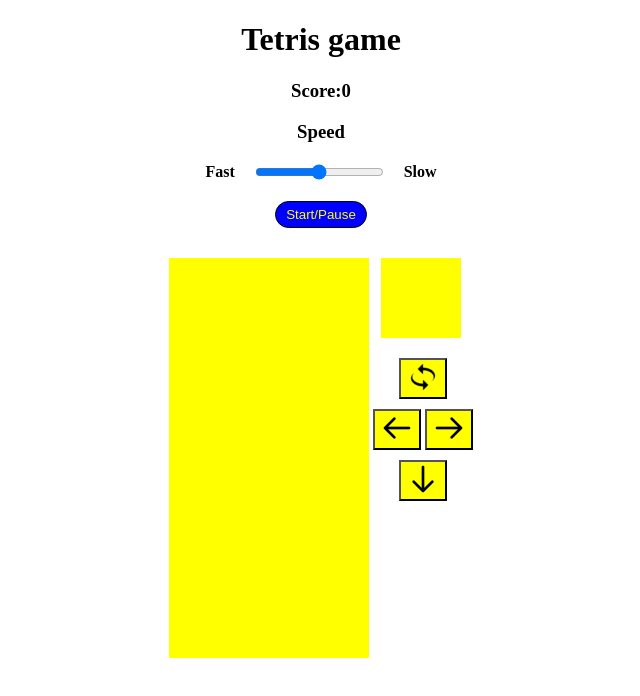
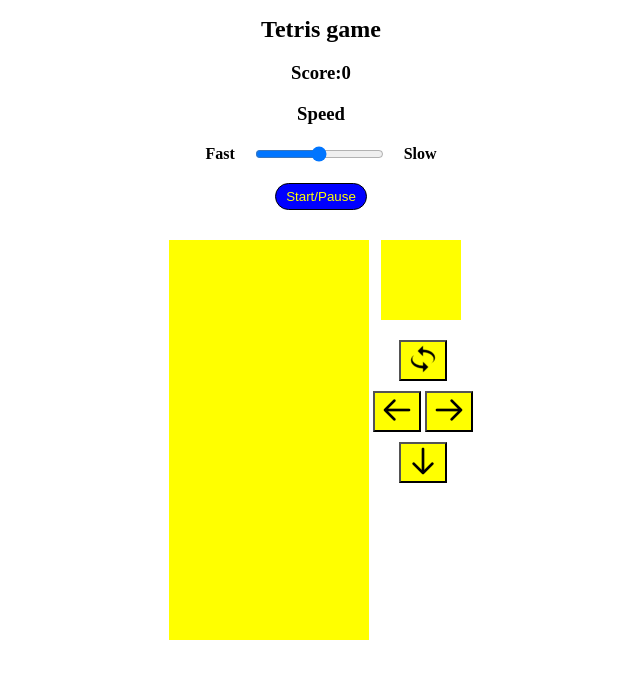
Before and after one commit to TetianaDiachenko/tetris_game, a plain HTML site: page index.html in a window 1280 px wide. Shown: the whole page, without its empty margins (319-959 px from the left). Drawn offline with Linux system fonts and the light colour scheme.

Commit message:
changed the margin of container and titles

```diff
--- a/app.js
+++ b/app.js
@@ -291,7 +291,7 @@ document.addEventListener('DOMContentLoaded', () => {
         squares[currentPosition + index].classList.contains("taken")
       )
     ) {
-      scoreDisplay.innerText = "THE END";
+      scoreDisplay.innerText = "The END";
       clearInterval(timerId);
     }
   }
--- a/style.css
+++ b/style.css
@@ -1,5 +1,8 @@
 main {
     text-align: center;
+}
+h1 {
+    font-size: 1.5em;
 }
 
 #start-button {
@@ -31,7 +34,7 @@ main {
 .container {
     display: flex;
     justify-content: center;
-    margin: 30px auto;
+    margin: 30px auto 0px;
 }
 
 .grid {
```
